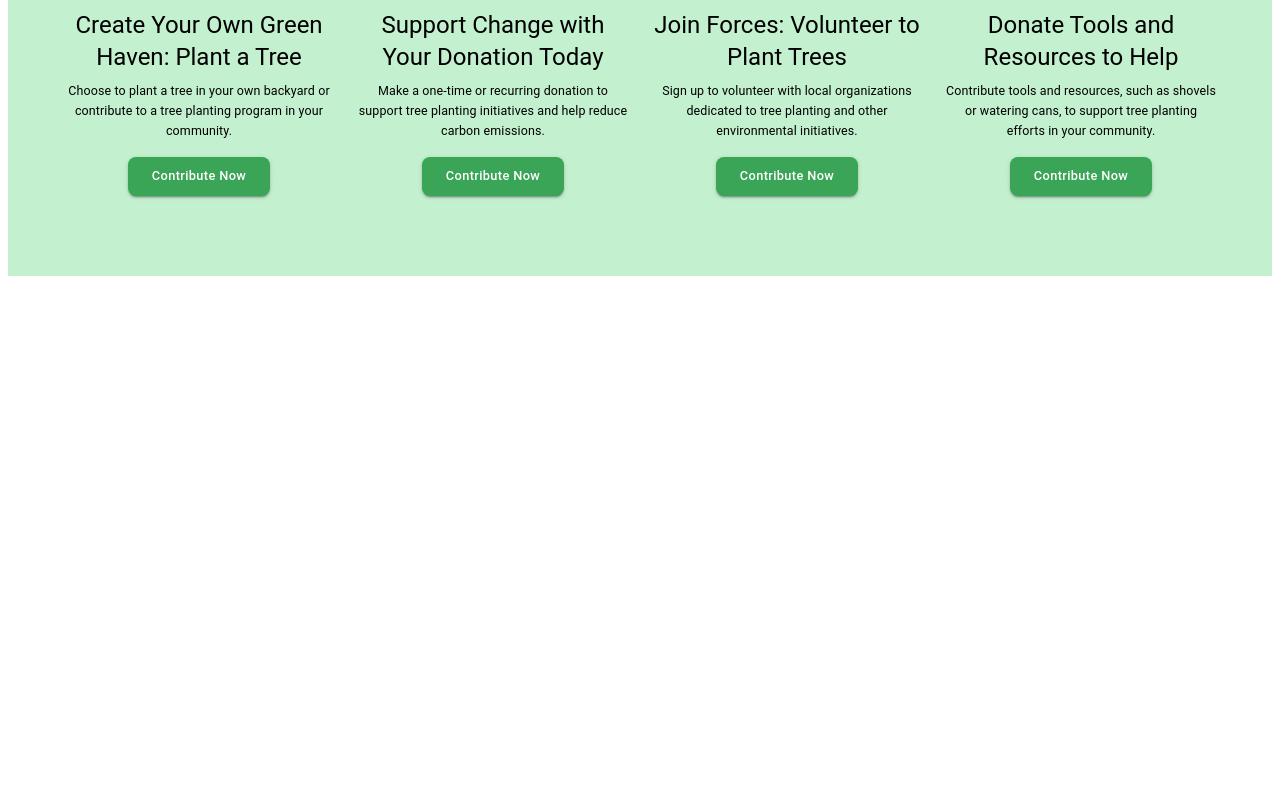
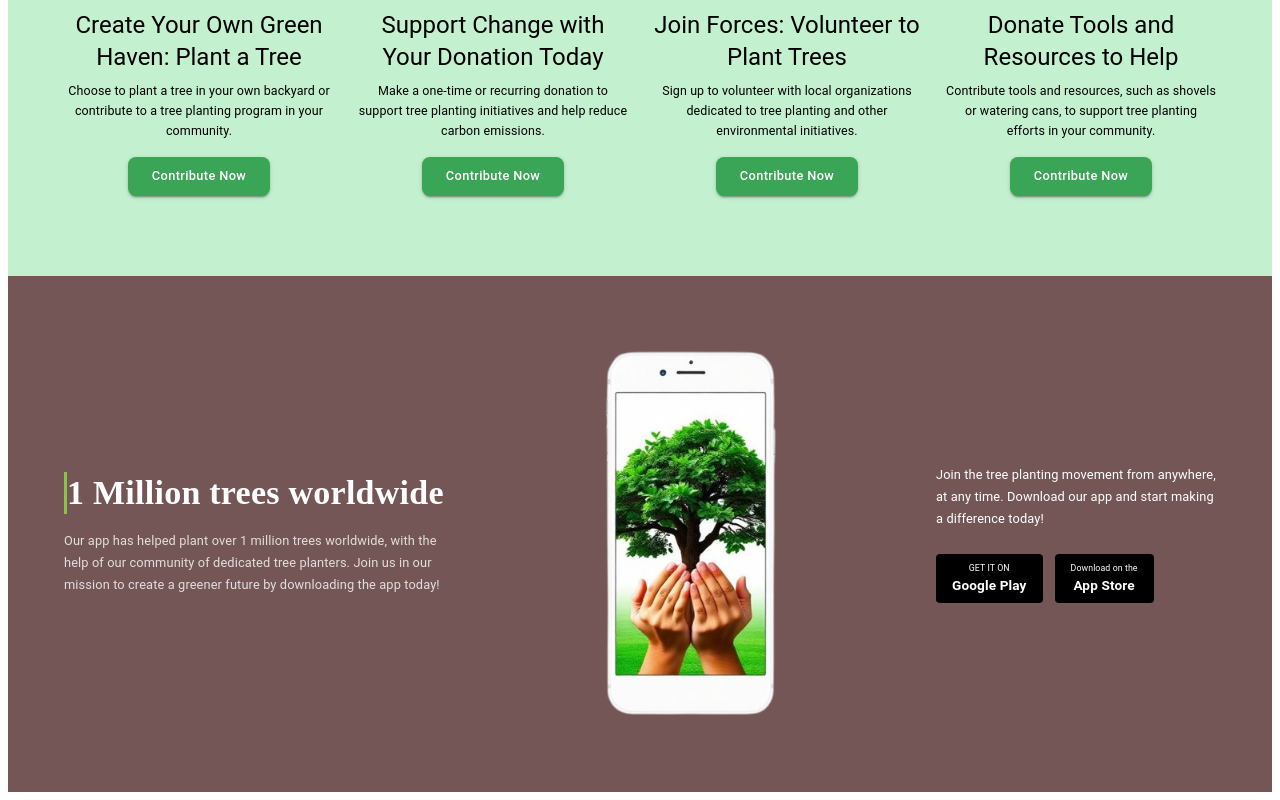
Before and after one commit to Piratheep05/elegantmedia-greenEco-design, a React (Vite) app: page / in a window 1280 px wide. Shown: the part 2111-2911 px from the top of the page. Before the commit the page ends 2395 px from the top, so only its background shows below. Built offline with nearby package versions, Linux system fonts and the light colour scheme.

Commit message:
AppSection ui created

```diff
--- a/src/App.jsx
+++ b/src/App.jsx
@@ -4,6 +4,7 @@ import HomeSection from './components/HomeSection';
 import CountSection from './components/CountSection';
 import MissionSection from './components/MissionSection';
 import ContributionSection from './components/ContributionSection';
+import AppSection from './components/AppSection';
 
 function App() {
  return (
@@ -13,6 +14,7 @@ function App() {
       <CountSection />
       <MissionSection />
       <ContributionSection />
+      <AppSection />
     </>
   )
 }
--- a/src/components/AppSection.jsx
+++ b/src/components/AppSection.jsx
@@ -0,0 +1,131 @@
+import React from 'react';
+import { Box, Container, Typography } from '@mui/material';
+import app from '../assets/app.png';
+
+const AppSection = () => {
+  return (
+   <Box
+      sx={{
+        background: '#745657',
+        py: { xs: 5, md: 1 },
+        position: 'relative',
+        overflow: 'hidden',
+      }}
+    >
+
+      <Container maxWidth="lg" sx={{ position: 'relative', zIndex: 1 }}>
+        <Box
+          sx={{
+            display: 'flex',
+            flexDirection: { xs: 'column', md: 'row' },
+            alignItems: 'center',
+            justifyContent: 'space-between',
+            gap: 2,
+          }}
+        >
+          <Box sx={{ maxWidth: 380, color: '#fff' }}>
+            <Typography
+            variant="h4"
+              sx={{
+                fontFamily: "Racostane",
+                fontWeight: 600,
+                mb: 2,
+                borderLeft: '3px solid #8bc34a',
+              }}
+            >
+              1 Million trees worldwide
+            </Typography>
+            <Typography sx={{ fontSize: '0.8rem', color: 'rgba(255,255,255,0.8)', lineHeight: 1.7 }}>
+              Our app has helped plant over 1 million trees worldwide, with the help of our community of
+              dedicated tree planters. Join us in our mission to create a greener future by downloading the
+              app today!
+            </Typography>
+          </Box>
+
+          <Box
+            sx={{
+              flex: '0 0 auto',
+              display: 'flex',
+              justifyContent: 'center',
+              position: 'relative',
+            }}
+          >
+            <Box
+              sx={{
+                position: 'absolute',
+                bottom: -30,
+                left: '50%',
+                transform: 'translateX(-50%)',
+                width: 200,
+                height: 80,
+                borderRadius: '50%',
+              }}
+            />
+            <Box
+              component="img"
+              src={app}
+              alt="GreenEco mobile app"
+              sx={{
+                height: { xs: 300, md: 500 },
+                width: 'auto',
+                objectFit: 'contain',
+                position: 'relative',
+                zIndex: 1,
+              }}
+            />
+          </Box>
+
+          <Box sx={{ maxWidth: 280, color: '#fff' }}>
+            <Typography sx={{ fontSize: '0.8rem', color: '#ffffff', lineHeight: 1.7, mb: 3 }}>
+              Join the tree planting movement from anywhere, at any time. Download our app and start making a
+              difference today!
+            </Typography>
+            <Box sx={{ display: 'flex', gap: 1.5 }}>
+              <Box
+                sx={{
+                  backgroundColor: '#000',
+                  color: '#fff',
+                  borderRadius: 1,
+                  px: 2,
+                  py: 1,
+                  fontSize: '0.7rem',
+                  display: 'flex',
+                  flexDirection: 'column',
+                  alignItems: 'center',
+                  cursor: 'pointer',
+                }}
+              >
+                <Typography sx={{ fontSize: '0.55rem' }}>
+                  GET IT ON
+                </Typography>
+                <Typography sx={{ fontSize: '0.85rem', fontWeight: 600 }}>Google Play</Typography>
+              </Box>
+              <Box
+                sx={{
+                  backgroundColor: '#000',
+                  color: '#fff',
+                  borderRadius: 1,
+                  px: 2,
+                  py: 1,
+                  fontSize: '0.7rem',
+                  display: 'flex',
+                  flexDirection: 'column',
+                  alignItems: 'center',
+                  cursor: 'pointer',
+                }}
+              >
+
+                <Typography sx={{ fontSize: '0.55rem', color: '#ffffff' }}>
+                  Download on the
+                </Typography>
+                <Typography sx={{ fontSize: '0.85rem', fontWeight: 600 }}> App Store</Typography>
+              </Box>
+            </Box>
+          </Box>
+        </Box>
+      </Container>
+    </Box>
+  );
+};
+
+export default AppSection;
```
Also changed, not shown: src/assets/app.png (added).
